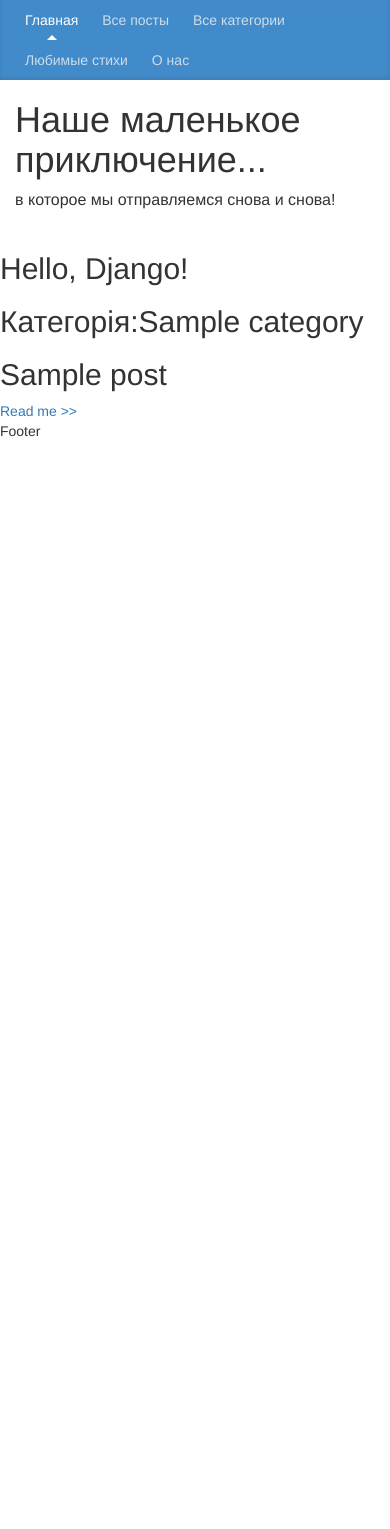
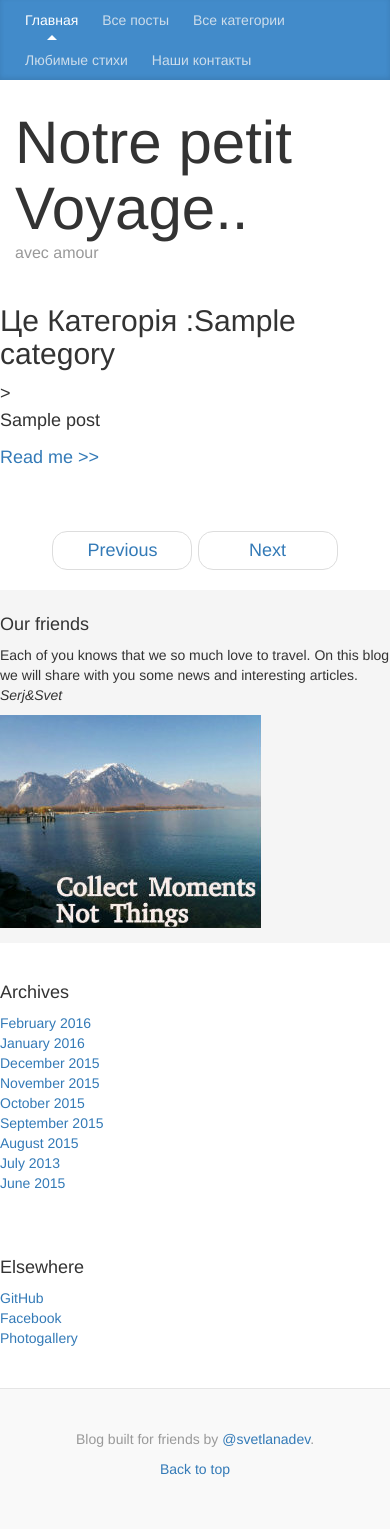
Before and after one commit to svetlanadev/WildWorld, a Django app: page /category/1 in a window 390 px wide. Before the commit the page ends 437 px from the top, so only its background shows below. Run offline with Django 3.2, Linux system fonts and the light colour scheme; tables that the repository leaves empty hold one stand-in row (values such as "Sample post"); some libraries are stand-ins or nearby versions.

Commit message:
new design of Blog

```diff
--- a/blog/templates/base.html
+++ b/blog/templates/base.html
@@ -16,93 +16,85 @@
         <nav class="blog-nav">
           <a class="blog-nav-item active" href="index">Главная</a>
           <a class="blog-nav-item" href="allposts">Все посты</a>
-          <a class="blog-nav-item" href="allcategories">Все категории</a>
-          <a class="blog-nav-item" href="poems">Любимые стихи</a>
-          <a class="blog-nav-item" href="sveta_contact">О нас</a>
+          <a class="blog-nav-item" href="allcategory">Все категории</a>
+          <a class="blog-nav-item" href="#">Любимые стихи</a>
+          <a class="blog-nav-item" href="sveta_contact">Наши контакты</a>
         </nav>
       </div>
     </div>
     <div class="container">
 
       <div class="blog-header">
-        <h1 class="blog-title">Наше маленькое приключение...</h1>
-        <p class="lead blog-description">в которое мы отправляемся снова и снова!</p>
+        <h1 class="blog-title">Notre petit Voyage..</h1>
+        <p class="lead blog-description">avec amour</p>
       </div>
     </div>
 
-<!--   <link rel="stylesheet" href="{% static "blog/css/style.css" %}"/ type="text/css">
-		<title>{% block title %} My Cool Django Blog {% endblock %}</title>
-		<link rel="stylesheet" href="https://maxcdn.bootstrapcdn.com/bootstrap/3.3.2/css/bootstrap.min.css">
-		<nav class="navbar navbar-inverse" role="navigation">
-  <div class="container-fluid">
-    Бренд та перемикач згруповані для кращого відображення на мобільних пристроях
-    <div class="navbar-header">
-      <button type="button" class="navbar-toggle collapsed" data-toggle="collapse" data-target="#bs-example-navbar-collapse-1">
-        <span class="sr-only">Toggle navigation</span>
-        <span class="icon-bar"></span>
-        <span class="icon-bar"></span>
-        <span class="icon-bar"></span>
-      </button>
-      <a class="navbar-brand" href="index">Главная</a>
-    </div> -->
 
-    <!-- Зібрано навігаційні лінки, форми, та інший вміст для переключення -->
-<!--     <div class="collapse navbar-collapse" id="bs-example-navbar-collapse-1">
-      <ul class="nav navbar-nav">
-        <li class="active"><a href="sveta_contact">Наши контакты <span class="sr-only">(поточний)</span></a></li>
-        <li><a href="admin">Admin</a></li>
-        <li class="dropdown">
-          <a href="#" class="dropdown-toggle" data-toggle="dropdown" role="button" aria-expanded="false">Choose coutry <span class="caret"></span></a>
-          <ul class="dropdown-menu" role="menu">
-            <li><a href="#">Дія</a></li>
-            <li><a href="#">Інша дія</a></li>
-            <li><a href="#">Тут ще щось</a></li>
-            <li class="divider"></li>
-            <li><a href="#">Відокремлений лінк</a></li>
-            <li class="divider"></li>
-            <li><a href="#">Ще один відокремлений лінк</a></li>
+    <div class="row">
+
+        <div class="col-sm-8 blog-main">
+
+          <div class="blog-post">
+            {% block page %}
+              {% block content %}
+              {% endblock %}
+            {% endblock %}
+          </div><!-- /.blog-post -->
+
+          <ul class="pager">
+            <li><a href="#">Previous</a></li>
+            <li><a href="#">Next</a></li>
           </ul>
-        </li>
-      </ul>
-      <form class="navbar-form navbar-left" role="search">
-        <div class="form-group">
-          <input type="text" class="form-control" placeholder="Search">
-        </div>
-        <button type="submit" class="btn btn-default">Відправити</button>
-      </form>
-      <ul class="nav navbar-nav navbar-right">
-        <li><a href="#">Лінк</a></li>
-        <li class="dropdown">
-          <a href="#" class="dropdown-toggle" data-toggle="dropdown" role="button" aria-expanded="false">Спадне меню <span class="caret"></span></a>
-          <ul class="dropdown-menu" role="menu">
-            <li><a href="#">Дія</a></li>
-            <li><a href="#">Інша дія</a></li>
-            <li><a href="#">Тут ще щось</a></li>
-            <li class="divider"></li>
-            <li><a href="#">Відокремлений лінк</a></li>
-          </ul>
-        </li>
-      </ul>
-    </div><! /.navbar-collapse -->
-<!--   </div> --><!-- /.container-fluid -->
-<!-- </nav> --> <!-- -->
+
+        </div><!-- /.blog-main -->
+
+        <div class="col-sm-3 col-sm-offset-1 blog-sidebar">
+          <div class="sidebar-module sidebar-module-inset">
+            <h4>Our friends</h4>
+            <p>Each of you knows that we so much love to travel. On this blog we will share with you some news and interesting articles.<br/><em>Serj&Svet</em></p>
+            <img src="{% static "blog/images/travel-quote.jpg" %}" alt="Picture1"/>
+          </div>
+          <div class="sidebar-module">
+            <h4>Archives</h4>
+            <ol class="list-unstyled">
+              <li><a href="#">February 2016</a></li>
+              <li><a href="#">January 2016</a></li>
+              <li><a href="#">December 2015</a></li>
+              <li><a href="#">November 2015</a></li>
+              <li><a href="#">October 2015</a></li>
+              <li><a href="#">September 2015</a></li>
+              <li><a href="#">August 2015</a></li>
+              <li><a href="#">July 2013</a></li>
+              <li><a href="#">June 2015</a></li>
+            </ol>
+          </div>
+          <div class="sidebar-module">
+            <h4>Elsewhere</h4>
+            <ol class="list-unstyled">
+              <li><a href="https://github.com/svetlanadev">GitHub</a></li>
+              <li><a href="https://www.facebook.com/profile.php?id=100004153561992">Facebook</a></li>
+              <li><a href="#">Photogallery</a></li>
+            </ol>
+          </div>
+        </div><!-- /.blog-sidebar -->
+
+      </div><!-- /.row -->
+
+    </div><!-- /.container -->
+
+    <div class="blog-footer">
+      <p>Blog built for friends by <a href="https://www.facebook.com/profile.php?id=100004153561992">@svetlanadev</a>.</p>
+      <p>
+        <a href="#">Back to top</a>
+      </p>
+    </div>
 
 
 
-		{% block head %}
-			{% block htitle %} {% endblock %}
-			{% block menu %} {% endblock %}
-		{% endblock %}
+</body>
+</html>
 
-		{% block page %}
-			{% block content %}
-      {% endblock %}
-		{% endblock %}
 
-		{% block footer %}
-			{% block copyright %}
-      <p>Footer</p>
-			{% endblock %}
-		{% endblock %}
-	</body>
-</html>
+          <!--  <h2 class="blog-post-title">Sample blog post</h2>
+            <p class="blog-post-meta">January 1, 2014 by <a href="#">Mark</a></p> -->
--- a/blog/templates/category_one.html
+++ b/blog/templates/category_one.html
@@ -2,16 +2,12 @@
 
 {% block content %}
 <div>
-	<h2>Hello, Django!</h2>
-	<h2>Категорія:{{categoryItem.name}}</h2>
-
-
-{% for x in lamps %}
-	<div>
-		<h2>{{ x.title }}</h2>
-		<a href="post/{{x.id}}">Read me >> </a>
-	</div>
-{% endfor %}
-
+	<h2>Це  Категорія :{{categoryItem.name}}</h2>>
+	{% for x in lamps %}
+		<div>
+			<p>{{ x.title }}</p>
+			<a href="post/{{x.id}}">Read me >> </a>
+		</div>
+	{% endfor %}
 </div>
 {% endblock %}
--- a/blog/templates/index.html
+++ b/blog/templates/index.html
@@ -1,36 +1,30 @@
 {% extends "base.html" %}
 {% load staticfiles %}
 
-<body>
+
 {% block content %}
-<!--<h1>Блог о наших приключениях</h1> -->
 <!-- <img src="{% static "blog/images/busgif.gif" %}" alt="My image"/> -->
-<h2>{{ title | upper }}</h2>
+	<div>
+		<p>Category: <a href="category/{{categoryItem.name}}">more</a></p>
+    {% for p in posts %}
+    	<h2 class="blog-post-title">{{ p.title }}</h2>
+        <p>{{ p.body }}</p>
+	    <p>Created: {{ p.created}}</p>
+	{% endfor %}
+	</div>
 
+<h3>Любимые стихи:</h3>
+{% for x in allpoems %}
+    {{x.title}}
+    {{x.body}}
+    {{x.author}}
+{% endfor %}
+<p>Stih okonchen</p>
+---------------------------------------------
 {% for z in category_sequence %}
 	<div>
 		<a href="category/{{z.id}}">{{ z.name }}</a>
 	</div>
 {% endfor %}
------------------------------------------------
-
-{% for x in lamps %}
-	<div>
-		<h2>{{ x.title }}</h2>
-		<p><a class="btn btn-primary btn-lg" href="post/{{x.id}}" role="button">Дізнатись більше..</a></p>
-	</div>
-{% endfor %}
-</body>
--------------------------------------------------
-<div style="overflow: auto; width: 250px; height: 150px; border: solid 2px #dddddd">
-<h3 align="center">Диктант</h3>
-На дощатой террасе, близ конопляника, небезызвестная вдова Агриппина Саввечна, потчевала, отставного коллежского асессора Аполлона Карповича, моллюсками и другими яствами, под аккомпанемент виолончели.
-</div>
-<br/>
--------------------------------------------------
-<p>Любимые стихи:</p>
-{% for x in allpoems %}
-    {{x.id}}
-{% endfor %}
-
+---------------------------------------------
 {% endblock %}
--- a/blog/urls.py
+++ b/blog/urls.py
@@ -5,11 +5,14 @@ from blog import views
 
 urlpatterns = [
 	url(r'^$', views.index),
+	url(r'^index/', views.index, name='index'),
 	url(r'^o_nas', views.o_nas),
 	url(r'^sveta_contact', views.sveta_contact),
-	url(r'^post/([0-9]+)$', views.post, name = 'post_num'),
+	url(r'^allposts/(.*)', views.allposts, name='allposts'),
+	url(r'^allposts/post/([0-9]+)$', views.post, name = 'post_num'),
+	url(r'^allcategory/(.*)', views.allcategory, name='allcategory'),
 	url(r'^category/(.*)', views.categoryDisplay),
-	url(r'^poems/([0-9]+)$', views.poems),
+	url(r'^poems', views.poems, name='poems'),
 	url(r'^(?P<question_id>\d+)/results/$', views.results, name="results"),
     url(r'^(?P<question_id>\d+)/vote/$', views.vote, name="vote"),
 ]
@@ -21,3 +24,4 @@ urlpatterns = [
 
 #urlpatterns = patterns('',
 #	url(r'^$', 'views.index', name = 'index'))
+ 	# url(r'^allcategory/category/(.*)', views.categoryDisplay),
--- a/blog/views.py
+++ b/blog/views.py
@@ -7,15 +7,36 @@ from blog.models import Post, Category, Poems
 class MyStruct(object):
 		pass
 
-def home_page(request):
-    return HttpResponse('<html><title>Blog lists</title>Hello Blog <br> "You must be joking!" I can hear you say.</html>')
-
 
 def index(request):
 	posts = Post.objects.all()
-	categories_any_variable = Category.objects.all()
+	categ = Category.objects.all()
 	poems_variable = Poems.objects.all()
-	return render(request, 'index.html', {'lamps' : posts, 'category_sequence' : categories_any_variable, 'allpoems' : poems_variable})
+	return render(request, 'index.html', {'lamps' : posts, 'category_sequence' : categ, 'allpoems' : poems_variable})
+
+def allposts(request, allposts_num):
+	posts = Post.objects.all()
+	return render(request, 'allposts.html', {'lamps' : posts})
+
+
+def post(request, post_num):
+	post = Post.objects.get(id=post_num)
+	# post = {'title' : 'myTitle', 'body' : 'my body'}
+	return render(request, 'post.html', {'p' : post})
+
+def allcategory(request, allcateg_num):
+	categ = Category.objects.all()
+	return render(request, 'all_categories.html', {'category_sequence' : categ})
+
+def categoryDisplay(request, categ_name):
+	categoryItem = Category.objects.get(id=categ_name)
+	return render(request, 'category_one.html', {'categoryItem' : categoryItem, 'lamps': Post.objects.filter(category=categoryItem)})
+
+
+def poems(request, poem_num):
+	poemses = Poems.objects.get(id=poem_num)
+	return render(request, 'poems.html', {'allpoems' : poemses})
+
 
 def o_nas(request):
 	return render(request, 'o_nas.html')
@@ -24,21 +45,10 @@ def sveta_contact(request):
 	return render(request, 'sveta_contact.html',)
 
 
-def post(request, post_num):
-	post = Post.objects.get(id=post_num)
-	# post = {'title' : 'myTitle', 'body' : 'my body'}
-	return render(request, 'post.html', {'banana' : post})
 
 
-def categoryDisplay(request, categ_name):
-	categoryItem = Category.objects.get(id=categ_name)
-	return render(request, 'category_one.html', {'categoryItem' : categoryItem, 'lamps': Post.objects.filter(category=categoryItem)})
 
-
-def poems(request, poem_num):
-	poem = Poems.objects.get(id=poem_num)
-	return render(request, 'poems.html', {'allpoems' : poem})
-
+# ----  few functioons just for training
 
 def results(request, question_id):
 	response = "You're looking at the results of question %s."
--- a/static/blog/css/style.css
+++ b/static/blog/css/style.css
@@ -74,8 +74,99 @@ h6, .h6 {
 }
 
 
+* Blog name and description
+ */
+
+.blog-header {
+  padding-top: 20px;
+  padding-bottom: 20px;
+}
+.blog-title {
+  margin-top: 30px;
+  margin-bottom: 0;
+  font-size: 60px;
+  font-weight: normal;
+}
+.blog-description {
+  font-size: 20px;
+  color: #999;
+}
 
 
+/*
+ * Main column and sidebar layout
+ */
+
+.blog-main {
+  font-size: 18px;
+  line-height: 1.5;
+}
+
+/* Sidebar modules for boxing content */
+.sidebar-module {
+  padding: 15px;
+  margin: 0 -15px 15px;
+}
+.sidebar-module-inset {
+  padding: 15px;
+  background-color: #f5f5f5;
+  border-radius: 4px;
+
+
+}
+.sidebar-module-inset p:last-child,
+.sidebar-module-inset ul:last-child,
+.sidebar-module-inset ol:last-child {
+  margin-bottom: 0;
+}
+
+
+
+/* Pagination */
+.pager {
+  margin-bottom: 60px;
+  text-align: left;
+}
+.pager > li > a {
+  width: 140px;
+  padding: 10px 20px;
+  text-align: center;
+  border-radius: 30px;
+}
+
+
+/*
+ * Blog posts
+ */
+
+.blog-post {
+  margin-bottom: 60px;
+}
+.blog-post-title {
+  margin-bottom: 5px;
+  font-size: 40px;
+}
+.blog-post-meta {
+  margin-bottom: 20px;
+  color: #999;
+}
+
+
+/*
+ * Footer
+ */
+
+.blog-footer {
+  padding: 40px 0;
+  color: #999;
+  text-align: center;
+  background-color: #f9f9f9;
+  border-top: 1px solid #e5e5e5;
+}
+
+img[Attributes Style] {
+width: 272px;
+height: 272px;
 
 
 .block-dark{
```
Also changed, not shown: blog/templates/all_categories.html (+11 -14 lines), blog/templates/allposts.html (added, +15 -0 lines), blog/templates/poems.html (+9 -8 lines), blog/templates/post.html (+6 -5 lines), static/blog/images/busgif.gif (deleted), static/blog/images/landing.jpg (deleted), static/blog/images/serj1.jpg (deleted), static/blog/images/travel-quote.jpg (added).
